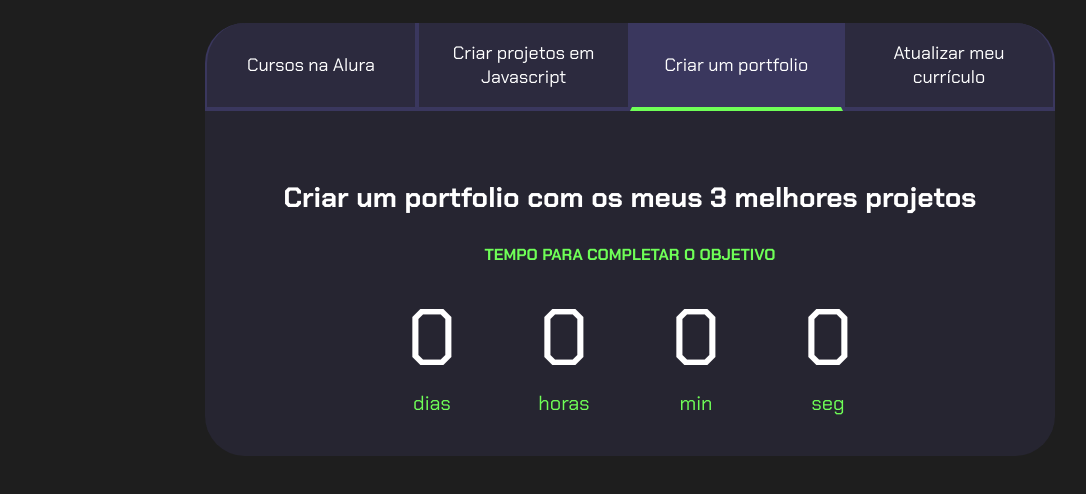
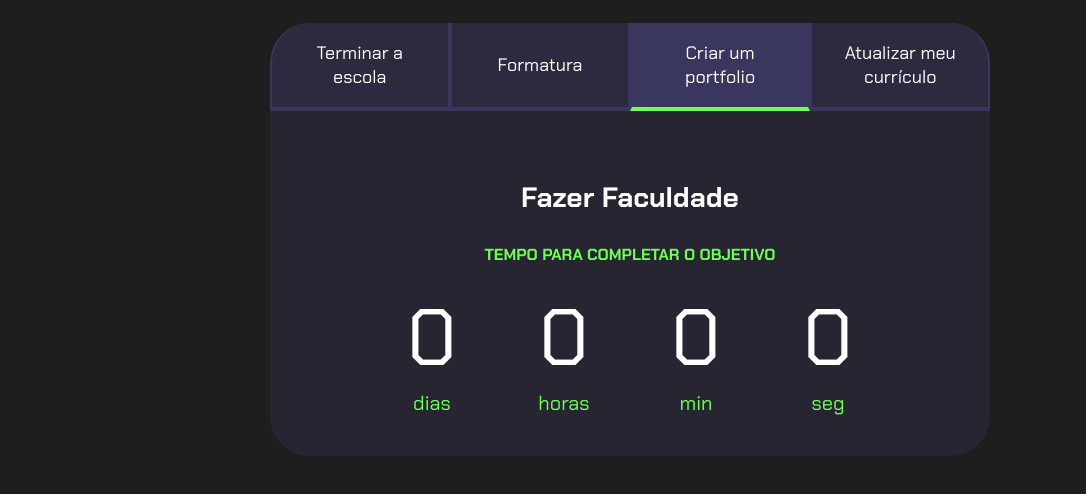
Before and after one commit to bielzzzzz/projeto-de-vida3, a plain HTML site: page index.html in a window 1280 px wide. Both pictures are taken after a click on the button "Criar um portfolio". Shown: the part 80-574 px from the top of the page, without its empty margins (10-1096 px from the left). Drawn offline with Linux system fonts and the light colour scheme.

Commit message:
Update index.html

```diff
--- a/index.html
+++ b/index.html
@@ -13,14 +13,14 @@
         <h2 class="titulo-principal">Meus objetivos do ano<span>_</span></h2>
         <div class="conteudo">
             <div class="botoes">
-                <button class="botao ativo">Cursos na Alura</button>
-                <button class="botao">Criar projetos em Javascript</button>
+                <button class="botao ativo">Terminar a escola</button>
+                <button class="botao">Formatura</button>
                 <button class="botao">Criar um portfolio</button>
                 <button class="botao">Atualizar meu currículo</button>
             </div>
             <div class="abas-textos">
                 <div class="aba-conteudo ativo">
-                    <h3 class="aba-conteudo-titulo-principal">Estudar 4 cursos na Alura</h3>
+                    <h3 class="aba-conteudo-titulo-principal">Estudar mais Programaçao</h3>
                     <h4 class="aba-conteudo-titulo-secundario">Tempo para completar o objetivo</h4>
                     <div class="contador">
                         <div class="contador-digito">
@@ -42,7 +42,7 @@
                     </div>
                 </div>
                 <div class="aba-conteudo">
-                    <h3 class="aba-conteudo-titulo-principal">Criar 5 projetos em Javascript</h3>
+                    <h3 class="aba-conteudo-titulo-principal">Criar Um futuro Melhor</h3>
                     <h4 class="aba-conteudo-titulo-secundario">Tempo para completar o objetivo</h4>
                     <div class="contador">
                         <div class="contador-digito">
@@ -64,7 +64,7 @@
                     </div>
                 </div>
                 <div class="aba-conteudo">
-                    <h3 class="aba-conteudo-titulo-principal">Criar um portfolio com os meus 3 melhores projetos</h3>
+                    <h3 class="aba-conteudo-titulo-principal">Fazer Faculdade</h3>
                     <h4 class="aba-conteudo-titulo-secundario">Tempo para completar o objetivo</h4>
                     <div class="contador">
                         <div class="contador-digito">
@@ -86,7 +86,7 @@
                     </div>
                 </div>
                 <div class="aba-conteudo">
-                    <h3 class="aba-conteudo-titulo-principal">Atualizar meu curriculo com os certificados da Alura</h3>
+                    <h3 class="aba-conteudo-titulo-principal">Achar um Trabalho</h3>
                     <h4 class="aba-conteudo-titulo-secundario">Tempo para completar o objetivo</h4>
                     <div class="contador">
                         <div class="contador-digito">
```
